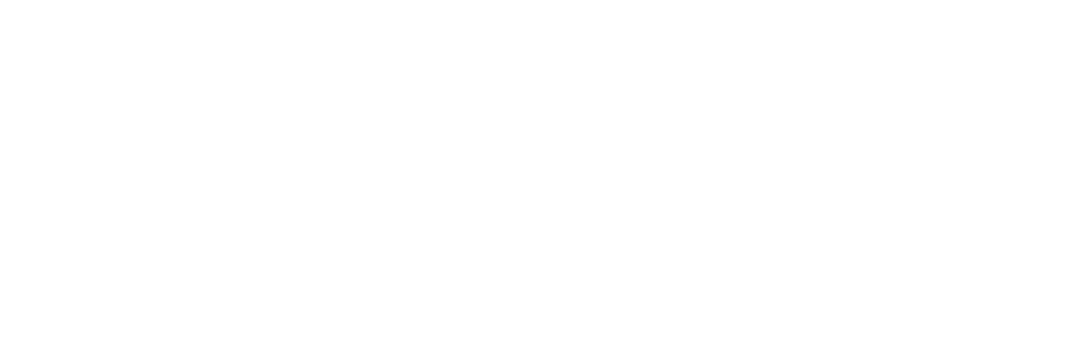
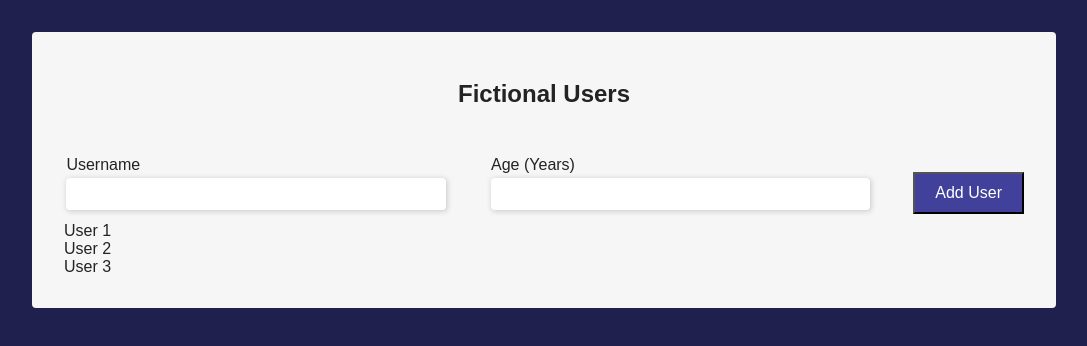
Before and after one commit to mhperera/PT_FictionalUsers, a React (Create React App) app: page / in a window 1280 px wide. Shown: the top 346 px of the page, without its empty margins (96-1183 px from the left). Built offline with nearby package versions, Linux system fonts and the light colour scheme.

Commit message:
UI and AddUser Components with CSS Modules, AddUser Functionality

```diff
--- a/src/App.js
+++ b/src/App.js
@@ -1,12 +1,45 @@
-import React from 'react';
+import React, { useState } from 'react';
+import AddUser from './components/Users/AddUser/AddUser';
+import Card from './components/UI/Card/Card';
 
+const USER_LIST = [
+	{
+		id: 1,
+		username: 'User 1',
+		age: 10,
+	},
+	{
+		id: 2,
+		username: 'User 2',
+		age: 20,
+	},
+	{
+		id: 3,
+		username: 'User 3',
+		age: 30,
+	},
+];
 
 function App() {
-  return (
-    <div>
+	const [userList, setUserList] = useState(USER_LIST);
 
-    </div>
-  );
+	const handleAddUserFormSubmission = (newUser) => {
+		setUserList([...userList, newUser]);
+	};
+
+	return (
+		<Card>
+			<h1>Fictional Users</h1>
+			<AddUser onAddUserFormSubmission={handleAddUserFormSubmission} />
+
+			{userList.map((user) => (
+				<div key={user.id}>
+					<label htmlFor="">{user.username}</label>
+					<br />
+				</div>
+			))}
+		</Card>
+	);
 }
 
 export default App;
--- /dev/null
+++ b/src/components/UI/Button/Button.js
@@ -0,0 +1,18 @@
+import React from 'react';
+import styles from './Button.module.css';
+
+const Button = (props) => {
+	return (
+		<button
+			type={props.type || 'button'}
+			className={`${styles.button} ${
+				props.className ? props.className : ''
+			}`}
+            onClick={props.onClick}
+		>
+			{props.children}
+		</button>
+	);
+};
+
+export default Button;
--- /dev/null
+++ b/src/components/UI/Button/Button.module.css
@@ -0,0 +1,20 @@
+.button{
+    padding: .625rem 1.25rem;
+    align-self: end;
+    margin-top: 1rem ;
+    margin-bottom: 0.5rem ;
+    width: 100%;
+    background-color: #41419c;
+    color: #fff;
+    font-size: 1rem;
+}
+
+.button:hover, .button:focus, .button:active{
+    background-color: #2f2f89;
+}
+
+@media(min-width:768px){
+    .button{
+        width: auto;
+    }
+}
--- /dev/null
+++ b/src/components/UI/Card/Card.js
@@ -0,0 +1,10 @@
+import React from 'react';
+import styles from './Card.module.css'
+
+const Card = (props) => {
+  return (
+    <div className={`${styles.card} ${props.className ? props.className : ''}`}> { props.children }</div>
+  )
+}
+
+export default Card
--- /dev/null
+++ b/src/components/UI/Card/Card.module.css
@@ -0,0 +1,13 @@
+.card{
+    background-color: #f6f6f6;
+    width: 100%;
+    margin: 2rem auto;
+    padding: 2rem;
+    border-radius: .25rem;
+}
+
+@media(min-width:768px){
+    .card{
+        width: 80%;
+    }
+}
--- /dev/null
+++ b/src/components/UI/FormGroup/FormGroup.module.css
@@ -0,0 +1,23 @@
+.form-group{
+    width: 100%;
+    padding: 0 .15rem;
+    margin-bottom: .5rem;
+}
+
+.form-group input{
+    width: 100%;
+    height: 1.5rem;
+    padding: 1rem;
+    margin: 0.25rem 0;
+    border-radius: 0.25rem;
+    outline: 0;
+    outline: 0;
+    box-shadow: 1px 1px 5px 1px #d2d2d2;
+    border: none;
+}
+
+@media(min-width:768px){
+    .form-group{
+        width: 40%;
+    }
+}
--- /dev/null
+++ b/src/components/UI/FormGroup/FromGroup.js
@@ -0,0 +1,10 @@
+import React from 'react';
+import styles from './FormGroup.module.css'
+
+const FromGroup = (props) => {
+  return (
+    <div className={`${styles['form-group']} ${props.className ? props.className : ''}`}>{props.children}</div>
+  )
+}
+
+export default FromGroup
--- /dev/null
+++ b/src/components/Users/AddUser/AddUser.js
@@ -0,0 +1,64 @@
+import React, { useState } from 'react';
+import styles from './AddUser.module.css';
+import FromGroup from '../../UI/FormGroup/FromGroup';
+import Button from '../../UI/Button/Button';
+
+const AddUser = (props) => {
+	const [username, setUsername] = useState('');
+	const [age, setAge] = useState('');
+
+	const handleChangeUsername = (event) => {
+		setUsername(event.target.value);
+	};
+
+	const handleChangeAge = (event) => {
+		setAge(event.target.value);
+	};
+
+	const clearFormFields = () => {
+		setUsername('');
+		setAge('');
+	};
+
+	const handleAddUserFormSubmission = (event) => {
+		event.preventDefault();
+		const newUser = {
+			'id': Math.random()*100,
+			'username': username,
+			'age' : age
+		};
+		clearFormFields();
+		props.onAddUserFormSubmission(newUser);
+	};
+
+	return (
+		<form
+			onSubmit={handleAddUserFormSubmission}
+			className={`${styles['component-add-user']} flex `}
+		>
+			<FromGroup>
+				<label htmlFor="username">Username</label>
+				<input
+					type="text"
+					name="username"
+					id="username"
+					value={username}
+					onChange={handleChangeUsername}
+				/>
+			</FromGroup>
+			<FromGroup>
+				<label htmlFor="age">Age (Years)</label>
+				<input
+					type="number"
+					name="age"
+					id="age"
+					value={age}
+					onChange={handleChangeAge}
+				/>
+			</FromGroup>
+			<Button type="submit">Add User</Button>
+		</form>
+	);
+};
+
+export default AddUser;
--- /dev/null
+++ b/src/components/Users/AddUser/AddUser.module.css
@@ -0,0 +1,3 @@
+.component-add-user{
+
+}
--- a/src/index.css
+++ b/src/index.css
@@ -4,8 +4,29 @@
 
 html {
   font-family: sans-serif;
+  background-color: #20204f;
+  color: #232323;
+  font-size: 1rem;
 }
 
 body {
   margin: 0;
 }
+
+h1{
+  text-align: center;
+  font-size: 1.5rem;
+  margin-bottom: 3rem;
+}
+
+.flex{
+  display: flex;
+  flex-direction: column;
+  justify-content: space-between;
+}
+
+@media(min-width:768px){
+  .flex{
+    flex-direction: row;
+  }
+}
```
Also changed, not shown: 1 other file (tests, documents, lock files or other folders).
